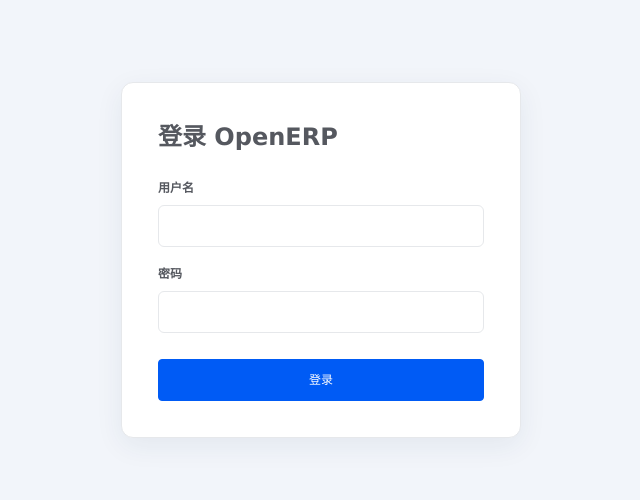
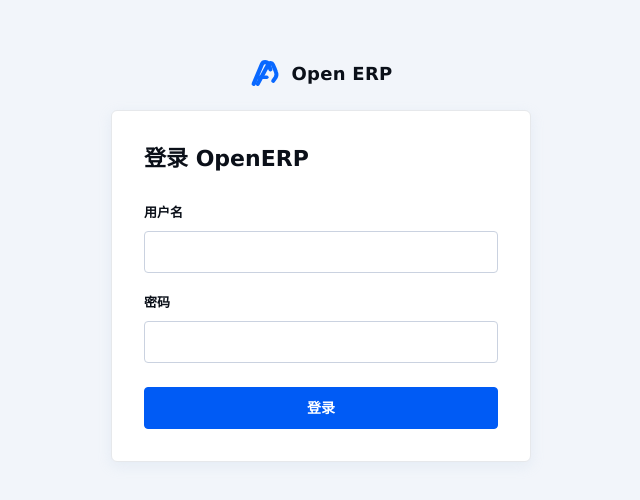
Before and after one commit to wxwerp-org/openerp, a Vue app in the folder OpenERP.Web/: page /login in a window 1280 px wide. Shown: the part 140-640 px from the top of the page, without its empty margins (319-959 px from the left). Built offline with nearby package versions, Linux system fonts and the light colour scheme; no server answers.

Commit message:
fix(auth): 统一登录与首次改密页视觉

```diff
--- a/OpenERP.Web/src/components/layout/AuthLayout.vue
+++ b/OpenERP.Web/src/components/layout/AuthLayout.vue
@@ -1,6 +1,16 @@
 <template>
   <main class="auth-layout">
-    <div class="auth-card"><slot /></div>
+    <div class="auth-shell">
+      <div class="auth-brand">
+        <svg viewBox="0 0 32 32" aria-hidden="true">
+          <path d="M4.7 25.9 12.9 6.2c1.2-2.9 5.1-2.9 6.4 0l2.1 5" fill="none" stroke="#0968FF" stroke-width="4.2" stroke-linecap="round" stroke-linejoin="round" />
+          <path d="M8.7 26 19.3 6.3c1-1.8 3.7-1.6 4.6.3 1 2.1 2.2 4.9 3.1 7.5.7 1.8.5 3.9-.5 5.5l-2.3 3.3" fill="none" stroke="#0968FF" stroke-width="4" stroke-linecap="round" stroke-linejoin="round" />
+          <path d="M9.7 19.3h8.1" fill="none" stroke="#0968FF" stroke-width="3.6" stroke-linecap="round" />
+        </svg>
+        <span>Open ERP</span>
+      </div>
+      <div class="auth-card"><slot /></div>
+    </div>
   </main>
 </template>
 
@@ -10,17 +20,46 @@
 .auth-layout {
   display: grid;
   min-height: 100dvh;
-  padding: 24px;
+  padding: clamp(20px, 4vw, 48px);
   place-items: center;
   background: var(--page);
 }
+.auth-shell {
+  width: min(100%, 420px);
+  min-width: 0;
+}
+.auth-brand {
+  display: flex;
+  align-items: center;
+  justify-content: center;
+  gap: 10px;
+  margin-bottom: 20px;
+}
+.auth-brand svg {
+  width: 32px;
+  height: 32px;
+  flex: none;
+}
+.auth-brand span {
+  color: var(--text);
+  font-size: 18px;
+  font-weight: 600;
+  line-height: 28px;
+  letter-spacing: .3px;
+}
 .auth-card {
-  width: min(100%, 400px);
-  padding: clamp(24px, 6vw, 36px);
+  width: 100%;
+  padding: 32px;
   border: 1px solid var(--line);
-  border-radius: 12px;
+  border-radius: var(--radius-card);
   background: var(--surface);
-  box-shadow: 0 8px 28px #17335a12;
+  box-shadow: 0 4px 14px rgba(177, 199, 226, .20);
 }
-.auth-card :deep(h1) { margin: 0; font-size: 24px; }
+.auth-card :deep(h1) {
+  margin: 0;
+  color: var(--text);
+  font-size: 22px;
+  font-weight: 600;
+  line-height: 32px;
+}
 </style>
--- a/OpenERP.Web/src/views/LoginView.vue
+++ b/OpenERP.Web/src/views/LoginView.vue
@@ -33,11 +33,15 @@ async function submit(): Promise<void> {
   <AuthLayout>
     <h1>登录 OpenERP</h1>
     <form class="login-form" @submit.prevent="submit">
-      <label for="loginUsername">用户名</label>
-      <input id="loginUsername" v-model="username" autocomplete="username" required :disabled="submitting">
+      <div class="login-field">
+        <label for="loginUsername">用户名</label>
+        <input id="loginUsername" v-model="username" autocomplete="username" required :disabled="submitting">
+      </div>
 
-      <label for="loginPassword">密码</label>
-      <input id="loginPassword" v-model="password" type="password" autocomplete="current-password" required :disabled="submitting">
+      <div class="login-field">
+        <label for="loginPassword">密码</label>
+        <input id="loginPassword" v-model="password" type="password" autocomplete="current-password" required :disabled="submitting">
+      </div>
 
       <p v-if="error" class="login-error" role="alert">{{ error }}</p>
       <button class="btn primary" type="submit" :disabled="submitting">{{ submitting ? '正在登录…' : '登录' }}</button>
@@ -46,17 +50,70 @@ async function submit(): Promise<void> {
 </template>
 
 <style scoped>
-.login-form { display: grid; gap: 8px; margin-top: 24px; }
-.login-form label { font-weight: 600; }
+.login-form {
+  display: grid;
+  gap: 20px;
+  margin-top: 28px;
+}
+.login-field {
+  display: grid;
+  min-width: 0;
+  gap: 8px;
+}
+.login-form label {
+  color: var(--text);
+  font-size: 13px;
+  font-weight: 600;
+  line-height: 20px;
+}
 .login-form input {
   width: 100%;
   min-height: 42px;
-  margin-bottom: 10px;
-  padding: 8px 12px;
-  border: 1px solid var(--line);
-  border-radius: 6px;
+  padding: 10px 12px;
+  border: 1px solid var(--input-border);
+  border-radius: var(--radius);
+  outline: 0;
+  background: var(--surface);
+  color: var(--text);
   font: inherit;
+  font-size: 14px;
+  line-height: 20px;
+  transition: border-color .15s, box-shadow .15s;
 }
-.login-form button { margin-top: 8px; min-height: 42px; }
-.login-error { margin: 0; color: #b42318; }
+.login-form input:hover:not(:disabled) { border-color: #AEB9C9; }
+.login-form input:focus-visible {
+  border-color: var(--primary);
+  box-shadow: 0 0 0 3px var(--primary-soft);
+}
+.login-form input:disabled {
+  background: var(--page-soft);
+  color: var(--muted);
+  cursor: not-allowed;
+}
+.login-form button {
+  width: 100%;
+  min-height: 42px;
+  margin-top: 4px;
+  font-size: 14px;
+  font-weight: 600;
+  line-height: 24px;
+}
+.login-form button:focus-visible {
+  outline: 2px solid var(--primary);
+  outline-offset: 3px;
+}
+.login-form button:disabled {
+  cursor: not-allowed;
+  opacity: .65;
+}
+.login-error {
+  margin: 0;
+  padding: 10px 12px;
+  border: 1px solid #FFD4D4;
+  border-radius: var(--radius);
+  background: #FFF2F2;
+  color: var(--danger);
+  font-size: 13px;
+  line-height: 20px;
+}
 </style>
--- a/OpenERP.Web/src/views/RequiredPasswordChangeView.vue
+++ b/OpenERP.Web/src/views/RequiredPasswordChangeView.vue
@@ -45,7 +45,102 @@ function save(): void {
 </template>
 
 <style scoped>
-.instructions { margin: 12px 0 24px; }
-.actions { display: flex; flex-wrap: wrap; justify-content: flex-end; gap: 8px; margin-top: 12px; }
-.actions .btn { min-height: 36px; }
+.instructions {
+  margin: 12px 0 28px;
+  color: var(--body);
+  font-size: 13px;
+  line-height: 22px;
+}
+:deep(.password-form) {
+  display: grid;
+  gap: 20px;
+  padding-bottom: 0;
+}
+:deep(.password-form .form-line) {
+  display: grid;
+  min-width: 0;
+  gap: 8px;
+}
+:deep(.password-form .form-line + .form-line) { margin-top: 0; }
+:deep(.password-form .form-label) {
+  width: auto;
+  padding: 0;
+  color: var(--text);
+  font-size: 13px;
+  font-weight: 600;
+  line-height: 20px;
+  text-align: left;
+}
+:deep(.password-form .form-label::after) { display: none; }
+:deep(.password-form .form-control-wrap) {
+  display: grid;
+  gap: 6px;
+}
+:deep(.password-form .form-control) {
+  height: 42px;
+  border-radius: var(--radius);
+  background: var(--surface);
+  transition: border-color .15s, box-shadow .15s;
+}
+:deep(.password-form .form-item:not(.is-error) .form-control:hover) { border-color: #AEB9C9; }
+:deep(.password-form .form-control:focus-within) {
+  border-color: var(--primary);
+  box-shadow: 0 0 0 3px var(--primary-soft);
+}
+:deep(.password-form .form-control input) {
+  height: 40px;
+  padding: 0 12px;
+  font-size: 14px;
+  line-height: 20px;
+}
+:deep(.password-form .form-control:has(input:disabled)) { background: var(--page-soft); }
+:deep(.password-form .form-control input:disabled) {
+  color: var(--muted);
+  cursor: not-allowed;
+}
+:deep(.password-form .form-item.is-error .form-control) { border-color: var(--danger); }
+:deep(.password-form .form-item.is-error .form-control:focus-within) {
+  box-shadow: 0 0 0 3px rgba(229, 46, 46, .10);
+}
+:deep(.password-form .form-error) {
+  position: static;
+  padding: 0;
+  color: var(--danger);
+  font-size: 12px;
+  line-height: 18px;
+  white-space: normal;
+}
+:deep(.account-error) {
+  margin: 20px 0 0;
+  padding: 10px 12px;
+  border: 1px solid #FFD4D4;
+  border-radius: var(--radius);
+  background: #FFF2F2;
+  color: var(--danger);
+  font-size: 13px;
+  line-height: 20px;
+}
+.actions {
+  display: flex;
+  flex-wrap: wrap;
+  justify-content: flex-end;
+  gap: 12px;
+  margin-top: 28px;
+  padding-top: 20px;
+  border-top: 1px solid var(--line-soft);
+}
+.actions .btn {
+  min-width: 88px;
+  min-height: 36px;
+  padding: 0 16px;
+  font-size: 13px;
+}
+.actions .btn:focus-visible {
+  outline: 2px solid var(--primary);
+  outline-offset: 3px;
+}
+.actions .btn:disabled {
+  cursor: not-allowed;
+  opacity: .65;
+}
 </style>
```
